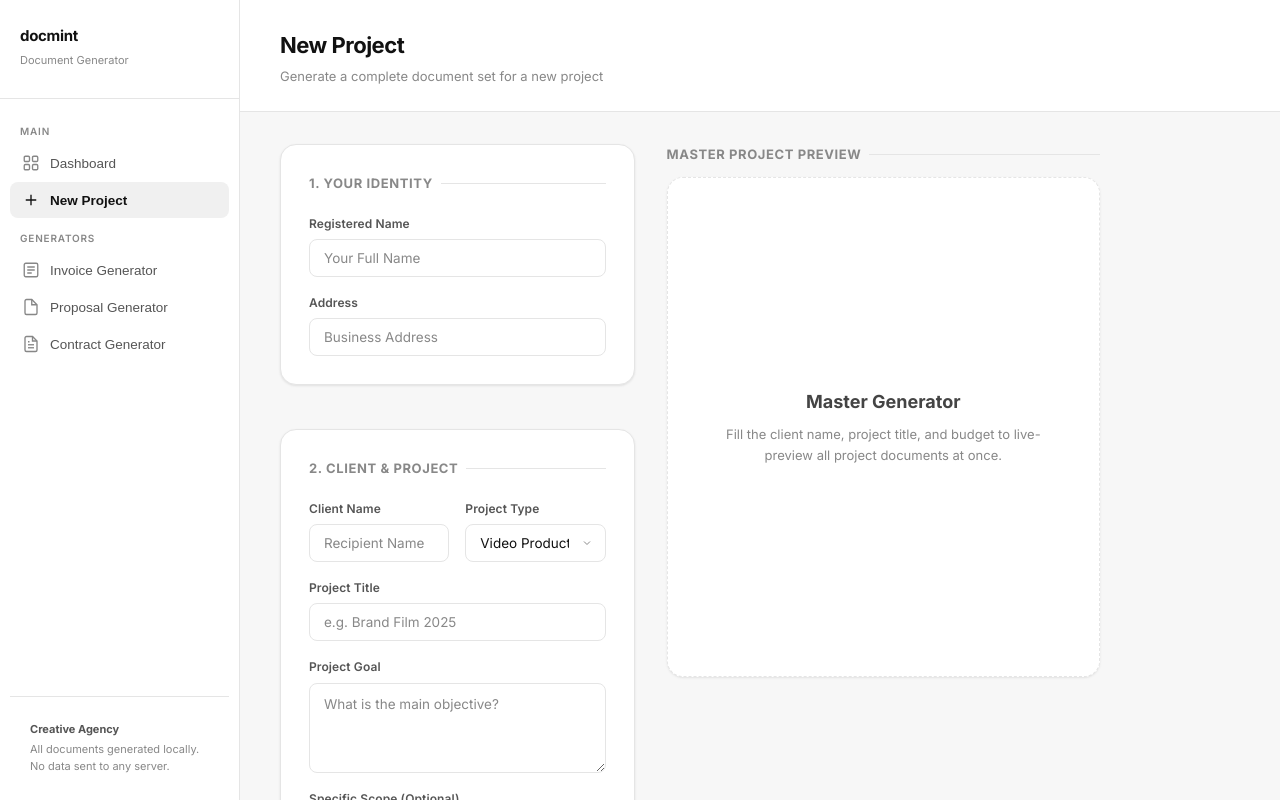
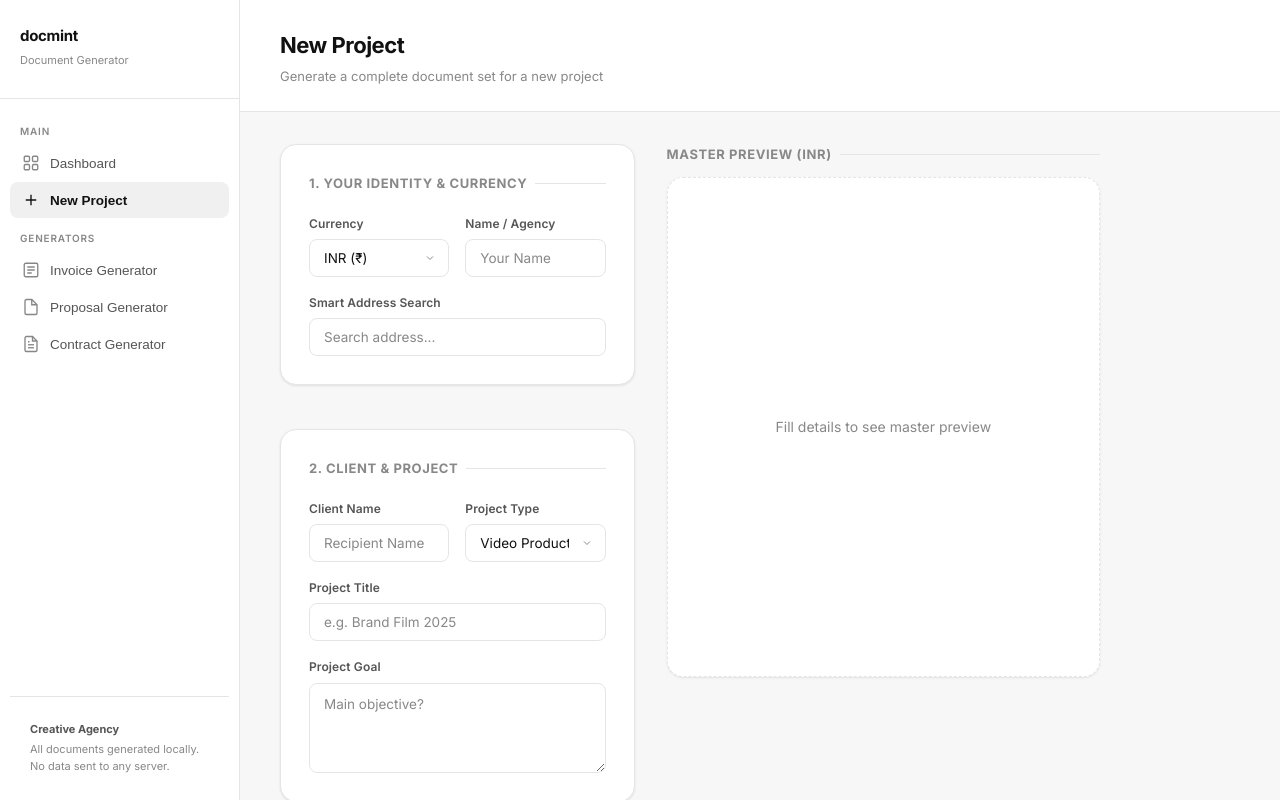
Before and after one commit to waximhq-spec/docmint, a React (Vite) app: page / in a window 1280 px wide. Both pictures are taken after a click on the button "New Project". Built offline with nearby package versions, Linux system fonts and the light colour scheme.

Commit message:
feat: unified currency and smart location across all generators

```diff
--- a/src/pages/ContractGenerator.jsx
+++ b/src/pages/ContractGenerator.jsx
@@ -1,6 +1,7 @@
 import { useState, useEffect } from 'react';
 import DocOutput from '../components/DocOutput';
 import Toggle from '../components/Toggle';
+import LocationInput from '../components/LocationInput';
 import { generateContract } from '../utils/generators';
 
 const PROJECT_TYPES = [
@@ -17,6 +18,7 @@ const DEFAULT_PROVIDER = {
   name: '',
   email: '',
   address: '',
+  currency: 'INR',
 };
 
 const DEFAULT_FORM = {
@@ -64,15 +66,22 @@ export default function ContractGenerator() {
         <div style={{ display: 'flex', flexDirection: 'column', gap: 24 }}>
 
           <div className="card">
-            <div className="card-title">1. Legal Identity</div>
+            <div className="card-title">1. Legal Identity & Currency</div>
             <div className="form-grid">
-              <div className="form-group full">
+              <div className="form-group">
+                <label>Contract Currency</label>
+                <select value={provider.currency} onChange={e => setProv('currency', e.target.value)}>
+                  <option value="INR">INR (₹)</option>
+                  <option value="BHD">BHD (.د.ب)</option>
+                </select>
+              </div>
+              <div className="form-group">
                 <label>Registered Name</label>
                 <input value={provider.name} onChange={e => setProv('name', e.target.value)} placeholder="Full Legal Name" />
               </div>
               <div className="form-group full">
-                <label>Address</label>
-                <input value={provider.address} onChange={e => setProv('address', e.target.value)} placeholder="Business Address" />
+                <label>Smart Address Search</label>
+                <LocationInput value={provider.address} onChange={val => setProv('address', val)} />
               </div>
             </div>
           </div>
@@ -81,7 +90,7 @@ export default function ContractGenerator() {
             <div className="card-title">2. Client Details</div>
             <div className="form-grid">
               <div className="form-group">
-                <label>Client Legal Name</label>
+                <label>Client Name</label>
                 <input value={form.clientName} onChange={e => set('clientName', e.target.value)} placeholder="Recipient Name" />
               </div>
               <div className="form-group">
@@ -102,37 +111,15 @@ export default function ContractGenerator() {
               </div>
               <div className="form-group">
                 <label>Project Title</label>
-                <input value={form.projectTitle} onChange={e => set('projectTitle', e.target.value)} placeholder="e.g. Master Services Agreement" />
-              </div>
-              <div className="form-group full">
-                <label>Additional Scope (Optional)</label>
-                <textarea rows={3} value={form.scopeOfWork} onChange={e => set('scopeOfWork', e.target.value)} placeholder="Add custom deliverables..." />
+                <input value={form.projectTitle} onChange={e => set('projectTitle', e.target.value)} placeholder="Contract Title" />
               </div>
               <div className="form-group">
-                <label>Total Value (₹)</label>
+                <label>Total Value</label>
                 <input type="number" value={form.totalAmount} onChange={e => set('totalAmount', e.target.value)} placeholder="0" />
               </div>
               <div className="form-group">
                 <label>Advance %</label>
                 <input type="number" value={form.advancePercent} onChange={e => set('advancePercent', e.target.value)} />
-              </div>
-            </div>
-          </div>
-
-          <div className="card">
-            <div className="card-title">4. Legal Clauses</div>
-            <div style={{ display: 'flex', flexDirection: 'column', gap: 12 }}>
-              <div className="toggle-row">
-                <div className="toggle-info">
-                  <div className="toggle-label">Late Payment Penalty</div>
-                </div>
-                <Toggle checked={form.includeLateFee} onChange={v => set('includeLateFee', v)} />
-              </div>
-              <div className="toggle-row">
-                <div className="toggle-info">
-                  <div className="toggle-label">NDA Clause</div>
-                </div>
-                <Toggle checked={form.includeNDA} onChange={v => set('includeNDA', v)} />
               </div>
             </div>
           </div>
@@ -143,7 +130,7 @@ export default function ContractGenerator() {
         </div>
 
         <div style={{ position: 'sticky', top: 24 }}>
-          <div className="card-title" style={{ marginBottom: 12 }}>Live Legal Preview</div>
+          <div className="card-title" style={{ marginBottom: 12 }}>Live Legal Preview ({provider.currency})</div>
           {doc ? (
             <DocOutput type="Contract" html={doc.html} text={doc.text} />
           ) : (
--- a/src/pages/NewProject.jsx
+++ b/src/pages/NewProject.jsx
@@ -1,6 +1,7 @@
 import { useState, useEffect } from 'react';
 import Tabs from '../components/Tabs';
 import DocOutput from '../components/DocOutput';
+import LocationInput from '../components/LocationInput';
 import {
   generateProposal,
   generateContract,
@@ -22,9 +23,7 @@ const DEFAULT_PROVIDER = {
   name: '',
   email: '',
   address: '',
-  bankName: '',
-  accNumber: '',
-  upiId: '',
+  currency: 'INR',
 };
 
 const DEFAULT_FORM = {
@@ -49,13 +48,11 @@ export default function NewProject() {
   });
 
   const [docs, setDocs] = useState(null);
-  const [errors, setErrors] = useState({});
 
   useEffect(() => {
     localStorage.setItem('docmint_provider', JSON.stringify(provider));
   }, [provider]);
 
-  // Live preview effect
   useEffect(() => {
     if (form.clientName && form.projectTitle && form.totalPrice) {
       handleGenerate();
@@ -63,28 +60,14 @@ export default function NewProject() {
   }, [form, provider]);
 
   const set = (key, val) => setForm(f => ({ ...f, [key]: val }));
-  const setProv = (key, val) => setProvider(p => ({ ...p, [k]: val }));
-
-  const validate = () => {
-    const e = {};
-    if (!form.clientName.trim()) e.clientName = 'Required';
-    if (!form.projectTitle.trim()) e.projectTitle = 'Required';
-    if (!form.totalPrice || isNaN(parseFloat(form.totalPrice))) e.totalPrice = 'Required';
-    if (!provider.name.trim()) e.providerName = 'Required';
-    setErrors(e);
-    return Object.keys(e).length === 0;
-  };
+  const setProv = (key, val) => setProvider(p => ({ ...p, [key]: val }));
 
   const handleGenerate = () => {
-    // Note: We don't increment invoice numbers during live preview to avoid skipping numbers
     const advInvNum = peekInvoiceNumber();
     const finInvNum = `INV-${String(parseInt(advInvNum.split('-')[1]) + 1).padStart(3, '0')}`;
 
-    // We repurpose the form to fit the generator structures
     const proposalData = { ...form, serviceType: form.projectType, budget: form.totalPrice, includeExclusions: true };
     const contractData = { ...form, serviceType: form.projectType, totalAmount: form.totalPrice };
-
-    // Invoices need line items
     const invoiceItems = [{ desc: `${form.projectType}: ${form.projectTitle}`, qty: 1, rate: form.totalPrice }];
 
     setDocs({
@@ -107,30 +90,29 @@ export default function NewProject() {
     });
   };
 
-  const finalizeDocs = () => {
-    if (!validate()) return;
-    handleGenerate();
-    // In a real app, this is where we would save to a database
-    alert('Documents finalized! You can now print or download them.');
-  };
-
   return (
     <div className="page-body fade-enter">
       <div style={{ display: 'grid', gridTemplateColumns: '0.9fr 1.1fr', gap: 32, alignItems: 'start' }}>
 
-        {/* Left: Input Form */}
         <div style={{ display: 'flex', flexDirection: 'column', gap: 24 }}>
 
           <div className="card">
-            <div className="card-title">1. Your Identity</div>
+            <div className="card-title">1. Your Identity & Currency</div>
             <div className="form-grid">
-              <div className="form-group full">
-                <label>Registered Name</label>
-                <input value={provider.name} onChange={e => setProvider(p => ({ ...p, name: e.target.value }))} placeholder="Your Full Name" />
+              <div className="form-group">
+                <label>Currency</label>
+                <select value={provider.currency} onChange={e => setProv('currency', e.target.value)}>
+                  <option value="INR">INR (₹)</option>
+                  <option value="BHD">BHD (.د.ب)</option>
+                </select>
+              </div>
+              <div className="form-group">
+                <label>Name / Agency</label>
+                <input value={provider.name} onChange={e => setProv('name', e.target.value)} placeholder="Your Name" />
               </div>
               <div className="form-group full">
-                <label>Address</label>
-                <input value={provider.address} onChange={e => setProvider(p => ({ ...p, address: e.target.value }))} placeholder="Business Address" />
+                <label>Smart Address Search</label>
+                <LocationInput value={provider.address} onChange={val => setProv('address', val)} />
               </div>
             </div>
           </div>
@@ -154,11 +136,7 @@ export default function NewProject() {
               </div>
               <div className="form-group full">
                 <label>Project Goal</label>
-                <textarea rows={2} value={form.projectGoal} onChange={e => set('projectGoal', e.target.value)} placeholder="What is the main objective?" />
-              </div>
-              <div className="form-group full">
-                <label>Specific Scope (Optional)</label>
-                <textarea rows={3} value={form.scopeOfWork} onChange={e => set('scopeOfWork', e.target.value)} placeholder="Custom deliverables..." />
+                <textarea rows={2} value={form.projectGoal} onChange={e => set('projectGoal', e.target.value)} placeholder="Main objective?" />
               </div>
             </div>
           </div>
@@ -167,63 +145,38 @@ export default function NewProject() {
             <div className="card-title">3. Pricing & Terms</div>
             <div className="form-grid">
               <div className="form-group">
-                <label>Total Budget (₹)</label>
+                <label>Total Budget</label>
                 <input type="number" value={form.totalPrice} onChange={e => set('totalPrice', e.target.value)} placeholder="0" />
               </div>
               <div className="form-group">
                 <label>Advance %</label>
                 <input type="number" value={form.advancePercent} onChange={e => set('advancePercent', e.target.value)} />
               </div>
-              <div className="form-group">
-                <label>Revisions</label>
-                <input type="number" value={form.revisions} onChange={e => set('revisions', e.target.value)} />
-              </div>
-              <div className="form-group">
-                <label>Timeline</label>
-                <input value={form.timeline} onChange={e => set('timeline', e.target.value)} placeholder="Leave blank for auto-calc" />
-              </div>
             </div>
           </div>
 
-          <button className="btn btn-primary" onClick={finalizeDocs} style={{ width: '100%', height: 48, fontSize: 16 }}>
+          <button className="btn btn-primary" onClick={handleGenerate} style={{ width: '100%', height: 48 }}>
             Finalize All Documents
           </button>
         </div>
 
-        {/* Right: Master Preview */}
         <div style={{ position: 'sticky', top: 24 }}>
-          <div className="card-title" style={{ marginBottom: 12 }}>Master Project Preview</div>
+          <div className="card-title" style={{ marginBottom: 12 }}>Master Preview ({provider.currency})</div>
           {docs ? (
             <Tabs
               tabs={[
-                {
-                  label: '📄 Proposal',
-                  content: <DocOutput type="Proposal" html={docs.proposal.html} text={docs.proposal.text} />,
-                },
-                {
-                  label: '📝 Contract',
-                  content: <DocOutput type="Contract" html={docs.contract.html} text={docs.contract.text} />,
-                },
-                {
-                  label: '🧾 Advance Inv',
-                  content: <DocOutput type="Invoice" html={docs.advanceInvoice.html} text={docs.advanceInvoice.text} />,
-                },
-                {
-                  label: '🧾 Final Inv',
-                  content: <DocOutput type="Invoice" html={docs.finalInvoice.html} text={docs.finalInvoice.text} />,
-                },
+                { label: '📄 Proposal', content: <DocOutput type="Proposal" html={docs.proposal.html} text={docs.proposal.text} /> },
+                { label: '📝 Contract', content: <DocOutput type="Contract" html={docs.contract.html} text={docs.contract.text} /> },
+                { label: '🧾 Advance Inv', content: <DocOutput type="Invoice" html={docs.advanceInvoice.html} text={docs.advanceInvoice.text} /> },
+                { label: '🧾 Final Inv', content: <DocOutput type="Invoice" html={docs.finalInvoice.html} text={docs.finalInvoice.text} /> },
               ]}
             />
           ) : (
-            <div className="card" style={{ height: 500, display: 'flex', alignItems: 'center', justifyContent: 'center', color: '#888', borderStyle: 'dashed', textAlign: 'center', padding: 40 }}>
-              <div>
-                <p style={{ fontSize: 18, fontWeight: 700, color: '#444', marginBottom: 8 }}>Master Generator</p>
-                <p style={{ fontSize: 13 }}>Fill the client name, project title, and budget to live-preview all project documents at once.</p>
-              </div>
+            <div className="card" style={{ height: 500, display: 'flex', alignItems: 'center', justifyContent: 'center', color: '#888', borderStyle: 'dashed' }}>
+              Fill details to see master preview
             </div>
           )}
         </div>
-
       </div>
     </div>
   );
--- a/src/pages/ProposalGenerator.jsx
+++ b/src/pages/ProposalGenerator.jsx
@@ -1,6 +1,7 @@
 import { useState, useEffect } from 'react';
 import DocOutput from '../components/DocOutput';
 import Toggle from '../components/Toggle';
+import LocationInput from '../components/LocationInput';
 import { generateProposal } from '../utils/generators';
 
 const PROJECT_TYPES = [
@@ -13,11 +14,11 @@ const PROJECT_TYPES = [
   'Post-Production / Editing',
 ];
 
-const TONES = ['Formal', 'Premium', 'Friendly'];
-
 const DEFAULT_PROVIDER = {
   name: '',
   email: '',
+  address: '',
+  currency: 'INR',
 };
 
 const DEFAULT_FORM = {
@@ -63,15 +64,22 @@ export default function ProposalGenerator() {
         <div style={{ display: 'flex', flexDirection: 'column', gap: 24 }}>
 
           <div className="card">
-            <div className="card-title">1. Your Info</div>
+            <div className="card-title">1. Identity & Currency</div>
             <div className="form-grid">
               <div className="form-group">
-                <label>Name / Company</label>
+                <label>Currency</label>
+                <select value={provider.currency} onChange={e => setProv('currency', e.target.value)}>
+                  <option value="INR">INR (₹)</option>
+                  <option value="BHD">BHD (.د.ب)</option>
+                </select>
+              </div>
+              <div className="form-group">
+                <label>Name / Agency</label>
                 <input value={provider.name} onChange={e => setProv('name', e.target.value)} placeholder="Your Name" />
               </div>
-              <div className="form-group">
-                <label>Email</label>
-                <input value={provider.email} onChange={e => setProv('email', e.target.value)} placeholder="your@email.com" />
+              <div className="form-group full">
+                <label>Smart Address Search</label>
+                <LocationInput value={provider.address} onChange={val => setProv('address', val)} />
               </div>
             </div>
           </div>
@@ -107,28 +115,14 @@ export default function ProposalGenerator() {
                 <label>Project Goal</label>
                 <textarea rows={2} value={form.projectGoal} onChange={e => set('projectGoal', e.target.value)} placeholder="Main objective?" />
               </div>
-              <div className="form-group full">
-                <label>Additional Scope Details (Optional)</label>
-                <textarea rows={3} value={form.scopeOfWork} onChange={e => set('scopeOfWork', e.target.value)} placeholder="Any specific deliverables..." />
+              <div className="form-group">
+                <label>Budget</label>
+                <input type="number" value={form.budget} onChange={e => set('budget', e.target.value)} placeholder="0" />
               </div>
               <div className="form-group">
-                <label>Timeline (Optional Override)</label>
-                <input value={form.timeline} onChange={e => set('timeline', e.target.value)} placeholder="Leave blank for auto-calc" />
+                <label>Timeline Override</label>
+                <input value={form.timeline} onChange={e => set('timeline', e.target.value)} placeholder="e.g. 4 weeks" />
               </div>
-              <div className="form-group">
-                <label>Budget (₹)</label>
-                <input type="number" value={form.budget} onChange={e => set('budget', e.target.value)} placeholder="0" />
-              </div>
-            </div>
-          </div>
-
-          <div className="card">
-            <div className="card-title">4. Advanced Options</div>
-            <div className="toggle-row">
-              <div className="toggle-info">
-                <div className="toggle-label">Include Exclusions</div>
-              </div>
-              <Toggle checked={form.includeExclusions} onChange={v => set('includeExclusions', v)} />
             </div>
           </div>
 
@@ -138,7 +132,7 @@ export default function ProposalGenerator() {
         </div>
 
         <div style={{ position: 'sticky', top: 24 }}>
-          <div className="card-title" style={{ marginBottom: 12 }}>Live Proposal Preview</div>
+          <div className="card-title" style={{ marginBottom: 12 }}>Live Preview ({provider.currency})</div>
           {doc ? (
             <DocOutput type="Proposal" html={doc.html} text={doc.text} />
           ) : (
```
